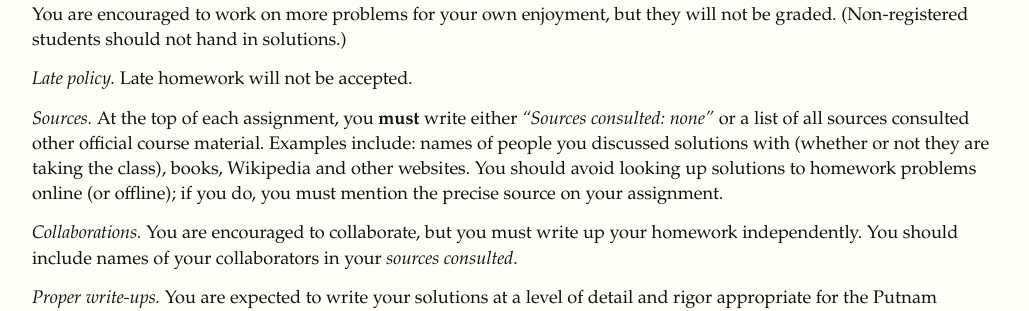
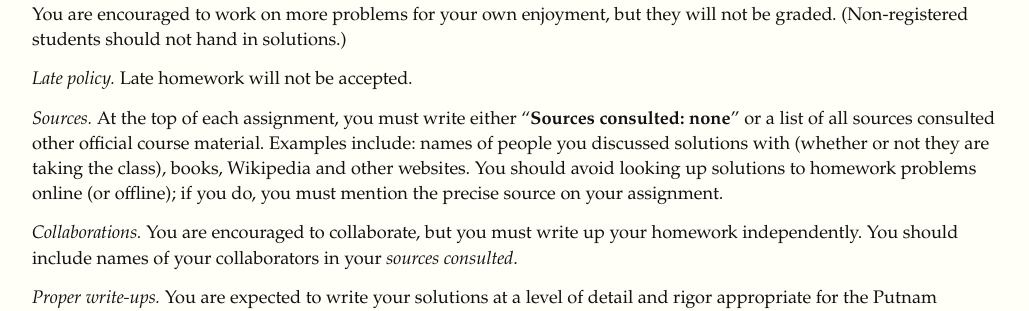
Before and after one commit to yufeizhao/yufeizhao.github.io, a Jekyll site: the page built from a34/index.md, in a window 1280 px wide and 900 px high, scrolled down 1349 px. Shown: the part 149-460 px from the top of the window, without its empty margins (123-1152 px from the left). Built offline with Jekyll 4.4.1, drawn with Linux system fonts in a browser that asks for light colours; nearby versions of some CDN libraries.

```diff
--- a/a34/index.md
+++ b/a34/index.md
@@ -61,7 +61,7 @@ You are encouraged to work on more problems for your own enjoyment, but they wil
 
 _Late policy._ Late homework will not be accepted.
 
-_Sources._ At the top of each assignment, you **must** write either _"Sources consulted: none"_ or a list of all sources consulted other official course material. Examples include: names of people you discussed solutions with (whether or not they are taking the class), books, Wikipedia and other websites. You should avoid looking up solutions to homework problems online (or offline); if you do, you must mention the precise source on your assignment.
+_Sources._ At the top of each assignment, you must write either "**Sources consulted: none**" or a list of all sources consulted other official course material. Examples include: names of people you discussed solutions with (whether or not they are taking the class), books, Wikipedia and other websites. You should avoid looking up solutions to homework problems online (or offline); if you do, you must mention the precise source on your assignment.
 
 _Collaborations._ You are encouraged to collaborate, but you must write up your homework independently. You should include names of your collaborators in your _sources consulted_.
 
```
